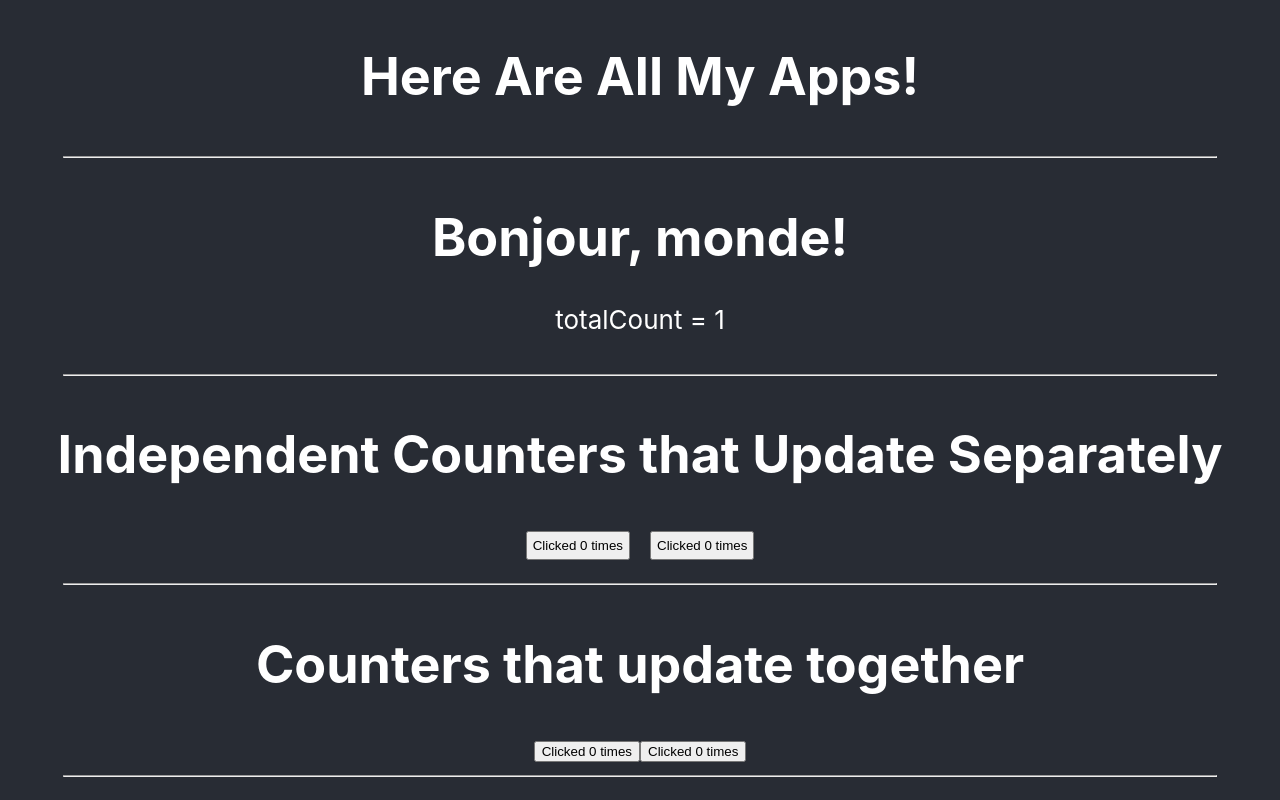
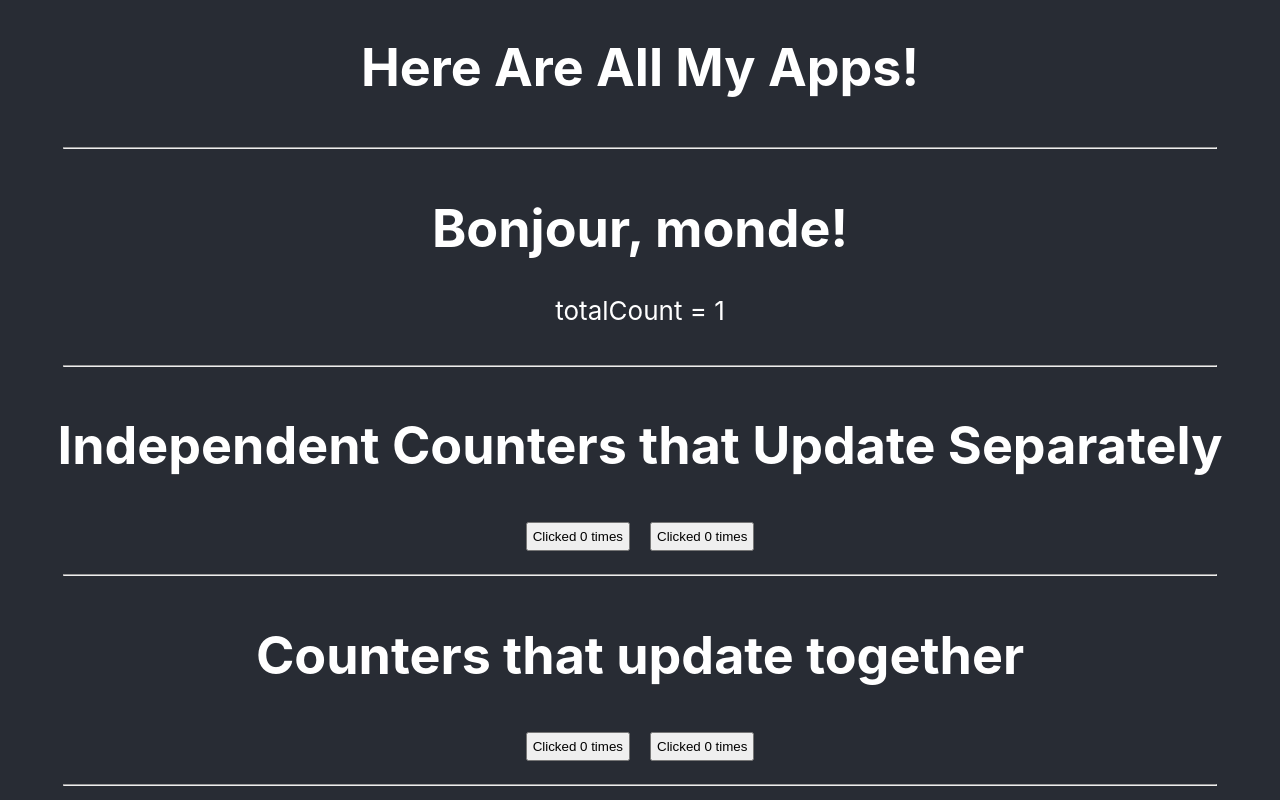
Before and after one commit to tomwhartung/always_learning_javascript, a React (Create React App) app in the folder reactjs/projects/my-quick-start-app/: page / in a window 1280 px wide. Built offline with nearby package versions, Linux system fonts and the light colour scheme.

Commit message:
Added the .controlled-button css class to reactjs/projects/my-quick-start-app/src/App.css .

```diff
--- a/reactjs/projects/my-quick-start-app/src/App.css
+++ b/reactjs/projects/my-quick-start-app/src/App.css
@@ -41,6 +41,7 @@ hr {
   width: 90%;
 }
 
+.controlled-button,
 .independent-button {
   margin: 10px;
   padding: 5px;
```
